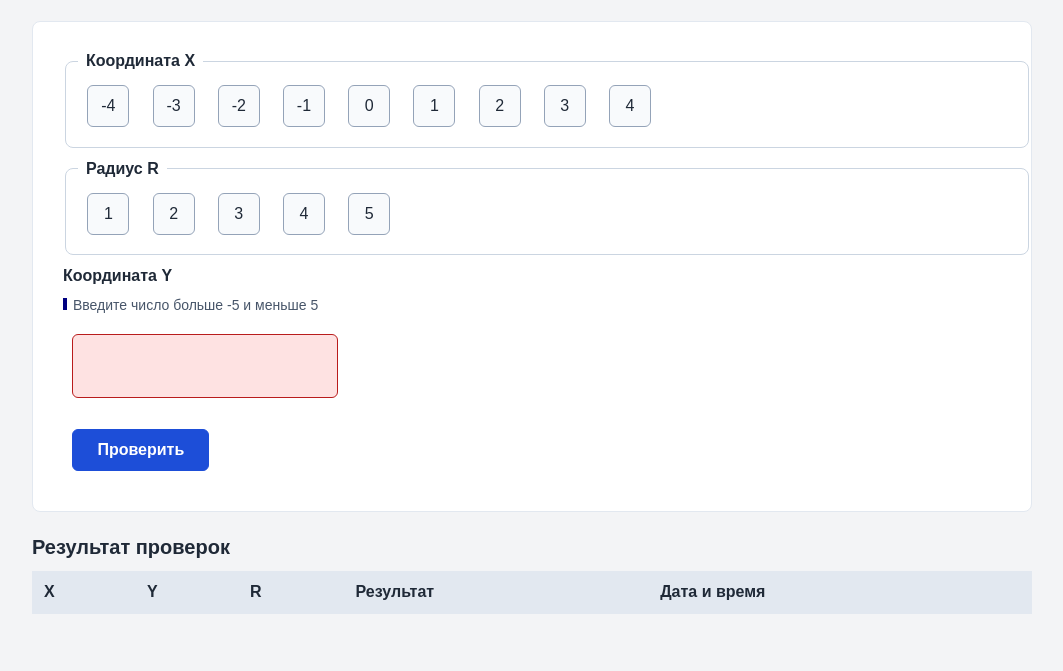
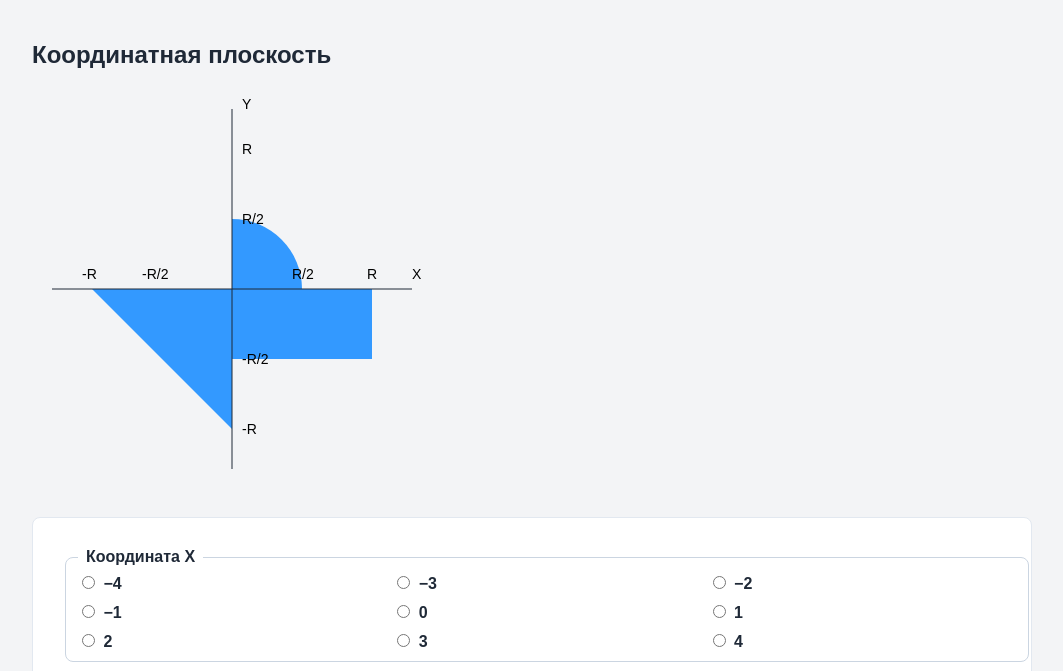
Before and after one commit to brevdoalexander/lab1-web, a plain HTML site: page index.html in a window 1280 px wide. Shown: the part 113-784 px from the top of the page, without its empty margins (108-1171 px from the left). Drawn offline with Linux system fonts and the light colour scheme.

Commit message:
Поправил по условию варианта лабу(так как начал делать по другому варианту), добавил Convas и отображение точки

```diff
--- a/index.html
+++ b/index.html
@@ -11,18 +11,27 @@
     <p>Бревдо Александр, P3212, Вариант 12686</p>
 </header>
 <main>
+    <section aria-labelledby="plot-title">
+        <h2 id="plot-title">Координатная плоскость</h2>
+        <canvas id="plot" width="400" height="400">
+             Область состоит из треугольника в первой четверти,
+             прямоугольник в третьей и четверти круга в четвертой.
+        </canvas>
+    </section>
     <form>
         <fieldset>
             <legend>Координата X</legend>
-            <button type="button" data-x="-4">-4</button>
-            <button type="button" data-x="-3">-3</button>
-            <button type="button" data-x="-2">-2</button>
-            <button type="button" data-x="-1">-1</button>
-            <button type="button" data-x="0">0</button>
-            <button type="button" data-x="1">1</button>
-            <button type="button" data-x="2">2</button>
-            <button type="button" data-x="3">3</button>
-            <button type="button" data-x="4">4</button>
+            <div class="x-options">
+                <label><input type="radio" name="x" value="-4" required> −4</label>
+                <label><input type="radio" name="x" value="-3" required> −3</label>
+                <label><input type="radio" name="x" value="-2" required> −2</label>
+                <label><input type="radio" name="x" value="-1" required> −1</label>
+                <label><input type="radio" name="x" value="0" required> 0</label>
+                <label><input type="radio" name="x" value="1" required> 1</label>
+                <label><input type="radio" name="x" value="2" required> 2</label>
+                <label><input type="radio" name="x" value="3" required> 3</label>
+                <label><input type="radio" name="x" value="4" required> 4</label>
+            </div>
         </fieldset>
         <fieldset>
             <legend>Радиус R</legend>
@@ -33,7 +42,7 @@
             <button type="button" data-r="5">5</button>
         </fieldset>
         <label for="y">Координата Y</label>
-        <p id="y-hint">Введите число больше -5 и меньше 5</p>
+        <p id="y-hint">Введите число больше -5 и меньше 3</p>
         <input aria-describedby="y-hint" type="text" id="y" name="y" required>
         <button type="submit">Проверить</button>
     </form>
--- a/script.js
+++ b/script.js
@@ -1,16 +1,10 @@
 let selectedX = null;
 let results = [];
-const xButtons = document.querySelectorAll('[data-x]');
-for (const button of xButtons) {
-   button.addEventListener('click', function () {
-           selectedX = Number(button.dataset.x);
-
-           for (const otherButton of xButtons) {
-               otherButton.classList.remove('selected');
-           }
-
-           button.classList.add('selected');
-       });
+const xInputs = document.querySelectorAll('input[name="x"]');
+for (const input of xInputs) {
+   input.addEventListener('change', function () {
+           selectedX = Number(input.value);
+   });
 }
 let selectedR = null;
 const rButtons = document.querySelectorAll('[data-r]');
@@ -35,12 +29,14 @@ form.addEventListener('submit', function (event) {
     }
     const rawY = yInput.value.trim();
     const y = Number(rawY);
-    if ((rawY === "") || (!Number.isFinite(y)) || (y <= -5) || (y >= 5)) {
-        alert("Y должен быть больше -5 и меньше 5");
+    if ((rawY === "") || (!Number.isFinite(y)) || (y <= -5) || (y >= 3)) {
+        alert("Y должен быть больше -5 и меньше 3");
         yInput.focus();
         return;
     }
     const hit = isHit(selectedX, y, selectedR);
+    drawPlot();
+    drawPoint(selectedX, y, selectedR, hit);
     const timestamp = Date.now();
     const result = {
         x: selectedX,
@@ -55,9 +51,9 @@ form.addEventListener('submit', function (event) {
     console.log(selectedX, y, selectedR, hit);
 });
 function isHit(x, y, r) {
-    const inTriangle = ((x >= 0) && (y >= 0) && ((x+y) <= r));
-    const inRectangle = (((-r <= x) && (x <= 0)) && ((-r/2 <= y) && (y <= 0)));
-    const inCircle = ((x >= 0) && (y <= 0) && ((x*x + y*y) <= ((r/2)*(r/2))));
+    const inTriangle = ((x <= 0) && (y <= 0) && ((x+y) >= -r));
+    const inRectangle = (((0 <= x) && (x <= r)) && ((-r/2 <= y) && (y <= 0)));
+    const inCircle = ((x >= 0) && (y >= 0) && ((x*x + y*y) <= ((r/2)*(r/2))));
     return inTriangle || inRectangle || inCircle;
 }
 const resultsBody = document.querySelector('#results-body');
@@ -86,3 +82,51 @@ function addResultRow(x, y, r, hit, timestamp) {
     }
     resultsBody.prepend(row);
 }
+const canvas = document.querySelector("#plot");
+const ctx = canvas.getContext("2d");
+function drawPlot() {
+    ctx.clearRect(0, 0, canvas.width, canvas.height);
+    ctx.beginPath();
+    ctx.moveTo(200, 200);
+    ctx.lineTo(60, 200);
+    ctx.lineTo(200, 340);
+    ctx.closePath();
+    ctx.fillStyle = '#3399ff';
+    ctx.fill();
+    ctx.fillRect(200, 200, 140, 70);
+    ctx.beginPath();
+    ctx.moveTo(200, 200);
+    ctx.arc(200, 200, 70, -Math.PI/2, 0);
+    ctx.closePath();
+    ctx.fill();
+    ctx.beginPath();
+    ctx.moveTo(20, 200);
+    ctx.lineTo(380, 200);
+    ctx.moveTo(200, 380);
+    ctx.lineTo(200, 20);
+    ctx.strokeStyle = '#1f2937';
+    ctx.lineWidth = 1;
+    ctx.stroke();
+    ctx.fillStyle = 'black';
+    ctx.font = '14px Arial';
+    ctx.fillText("-R", 50, 190);
+    ctx.fillText("-R/2", 110, 190);
+    ctx.fillText("R/2", 260, 190);
+    ctx.fillText("R", 335, 190);
+    ctx.fillText("R", 210, 65);
+    ctx.fillText("R/2", 210, 135);
+    ctx.fillText("-R/2", 210, 275);
+    ctx.fillText("-R", 210, 345);
+    ctx.fillText("X", 380, 190);
+    ctx.fillText("Y", 210, 20);
+}
+function drawPoint(x, y, r, hit) {
+    const scale = 140 / r;
+    const pixelX = 200 + x * scale;
+    const pixelY = 200 - y * scale;
+    ctx.beginPath();
+    ctx.arc(pixelX, pixelY, 4, 0, 2 * Math.PI);
+    ctx.fillStyle = hit ? 'green' : 'red';
+    ctx.fill();
+}
+drawPlot();
--- a/styles.css
+++ b/styles.css
@@ -164,3 +164,17 @@ tbody > tr:nth-child(even) {
 tbody > tr:hover {
     background-color: #eff6ff;
 }
+
+.x-options {
+    display: grid;
+    grid-template-columns: repeat(3, 1fr);
+    gap: 8px;
+}
+
+.x-options > label {
+    cursor: pointer;
+}
+
+input[type="radio"] {
+    margin: 4px;
+}
```
